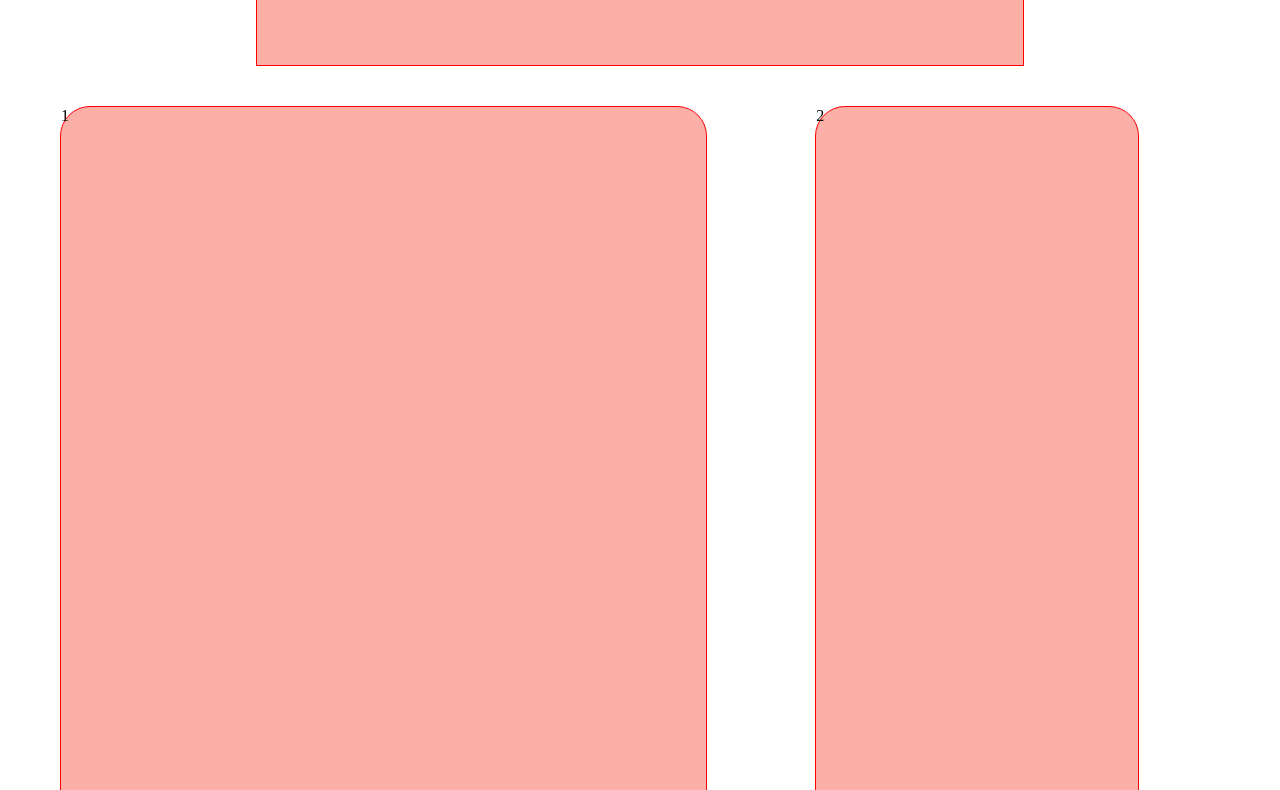
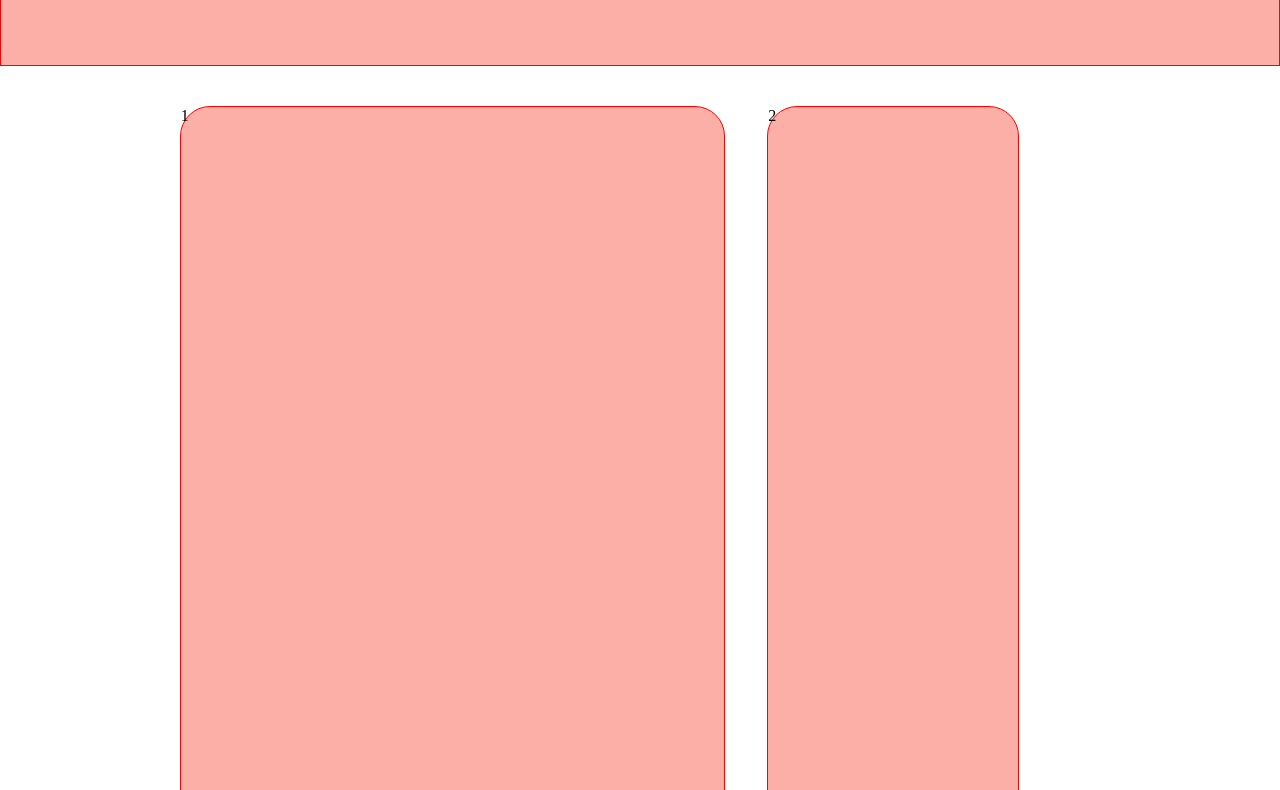
Before and after one commit to erikvella/htmlcss-responsive-layout, a plain HTML site: page index.html in a window 1280 px wide. Shown: the part 34-824 px from the top of the page. Drawn offline with Linux system fonts and the light colour scheme.

Commit message:
[init] resp desktop

```diff
--- a/css/style.css
+++ b/css/style.css
@@ -44,7 +44,7 @@ header{
   justify-content: space-between;
 }
 
-.container , .top-bar , .container2{
+.container , .top-bar , .container2 , .container3{
   width: 90%;
   margin: 0 auto;
   max-width: 768px;
@@ -96,6 +96,10 @@ section{
 che va da 769px a 1140px */
 
 @media screen and (min-width:769px) {
+  header{
+    width: 100%;
+    max-width: 1199px;
+  }
 
   section{
     width: 100%;
@@ -148,9 +152,47 @@ che va da 769px a 1140px */
   display: flex;
   justify-content: space-between;
 }
+
+.container3{
+  width: 70%;
+}
 }
 
 
 /* qui finisce la parte responsive del tablet  */
 
+
+
+
+
 /* qui inizia la parte responsive del desktop */
+
+@media screen and (min-width:1200px) {
+  .container , .top-bar , .container2{
+    width: 70%;
+    margin: 0 auto;
+    display: flex;
+    justify-content: space-between;
+    max-width: 1800px;
+}
+.container3{
+  width: 50%;
+    margin: 0 auto;
+
+}
+
+header{
+  width: 100%;
+  max-width: 1900px;
+}
+
+.container{
+  flex-wrap: wrap;
+}
+.box-big{
+  width: 65%;
+}
+.box-small , .box-smaller {
+  width: 30%;
+}
+}
--- a/index.html
+++ b/index.html
@@ -105,10 +105,10 @@
    </div>
 </section>
 
-<!-- qui finisce la parte about us e inizia la terza e ultima zona violet  -->
+<!-- qui finisce la parte about us e inizia la terza e ultima zona violet !!! -->
 
 <section class="violet">
-      <div class="container altezza-visiva debug">
+      <div class="container3 altezza-visiva debug">
             testo con diversi formati
       </div>
 </section>
@@ -118,7 +118,7 @@
 
 
   <footer class="dark">
-    <div class="container ">
+    <div class="container3 debug">
       testo finale
     </div>
   </footer>
```
